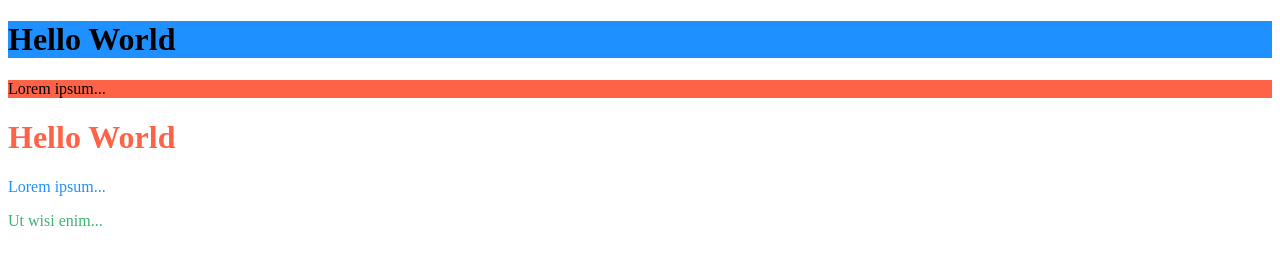
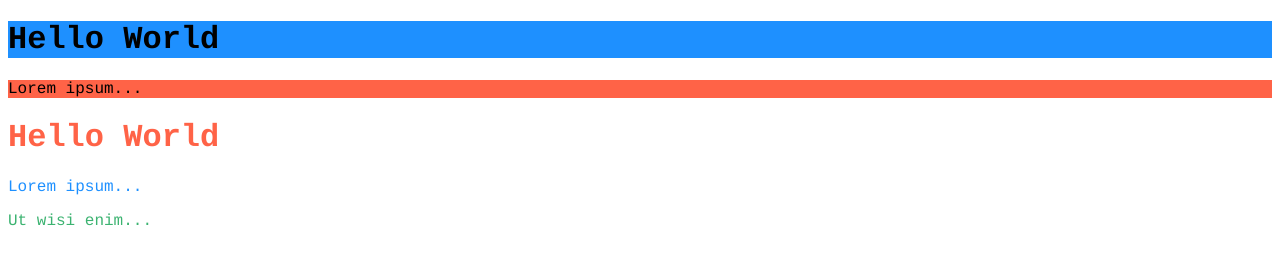
Before and after one commit to Thingamabobby/Thingamabobby.github.io, a plain HTML site: page index.html in a window 1280 px wide. Drawn offline with Linux system fonts and the light colour scheme.

Commit message:
Update index.html

```diff
--- a/index.html
+++ b/index.html
@@ -1,6 +1,6 @@
 <!DOCTYPE html>
 <html>
-<body>
+<body style="font-family:courier;">
 <h1 style="background-color:DodgerBlue;">Hello World</h1>
 <p style="background-color:Tomato;">Lorem ipsum...</p>
 <h1 style="color:Tomato;">Hello World</h1>
```
